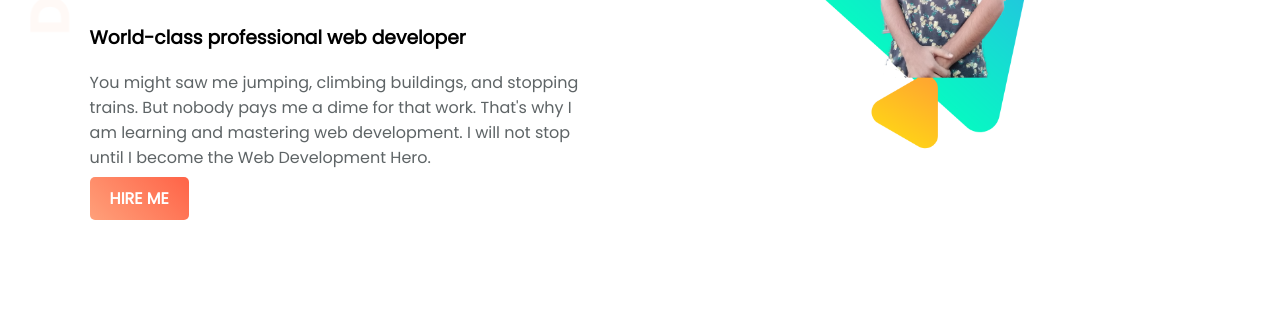
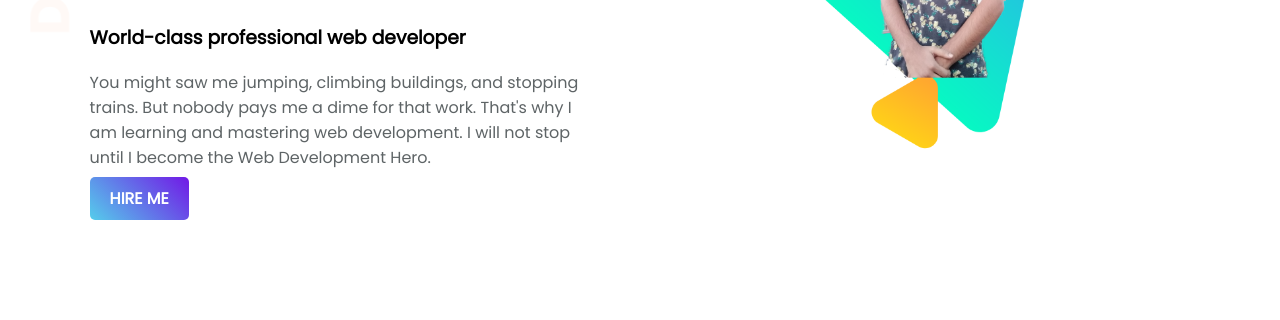
Before and after one commit to afridi019/web-portfolio, a plain HTML site: page index.html in a window 1280 px wide. Shown: the part 327-647 px from the top of the page. Drawn offline with Linux system fonts and the light colour scheme.

Commit message:
web-portfolio

```diff
--- a/index.html
+++ b/index.html
@@ -4,7 +4,7 @@
     <meta charset="UTF-8">
     <meta name="viewport" content="width=device-width, initial-scale=1.0">
     <meta http-equiv="X-UA-Compatible" content="ie=edge">
-    <title>AFRIDI  Web DEVELOPER</title>
+    <title>AFRIDI  WEB DEVELOPER</title>
     <link href="https://fonts.googleapis.com/css?family=Poppins&display=swap" rel="stylesheet">
     <link rel="stylesheet" href="style.css">
 </head>
@@ -15,7 +15,7 @@
             <h1><span class="orange-highlight">AFRIDI HOSSAIN</span> Website</h1>
             <h3>World-class professional web developer</h3>
             <p>You might saw me jumping, climbing buildings, and stopping trains. But nobody pays me a dime for that work. That's why I am learning and mastering web development. I will not stop until I become the Web Development Hero.</p>
-            <a class="link-button" target="_blank" href="https://www.facebook.com/">HIRE ME</a>
+            <a class="link-button" target="_blank" href="https://www.linkedin.com/company/wingboo/about/">HIRE ME</a>
         </div>
         <div class="half-width">
             <img src="images/image 18.png" alt="">
--- a/style.css
+++ b/style.css
@@ -33,7 +33,7 @@ section{
 }
 .link-button{
     text-decoration: none;
-    background-image: linear-gradient(45deg, lightSalmon, tomato);
+    background-image: linear-gradient(45deg, #55cdeb, #7118e6);
     padding: 10px 20px;
     border-radius: 5px;
     color: white;
```
